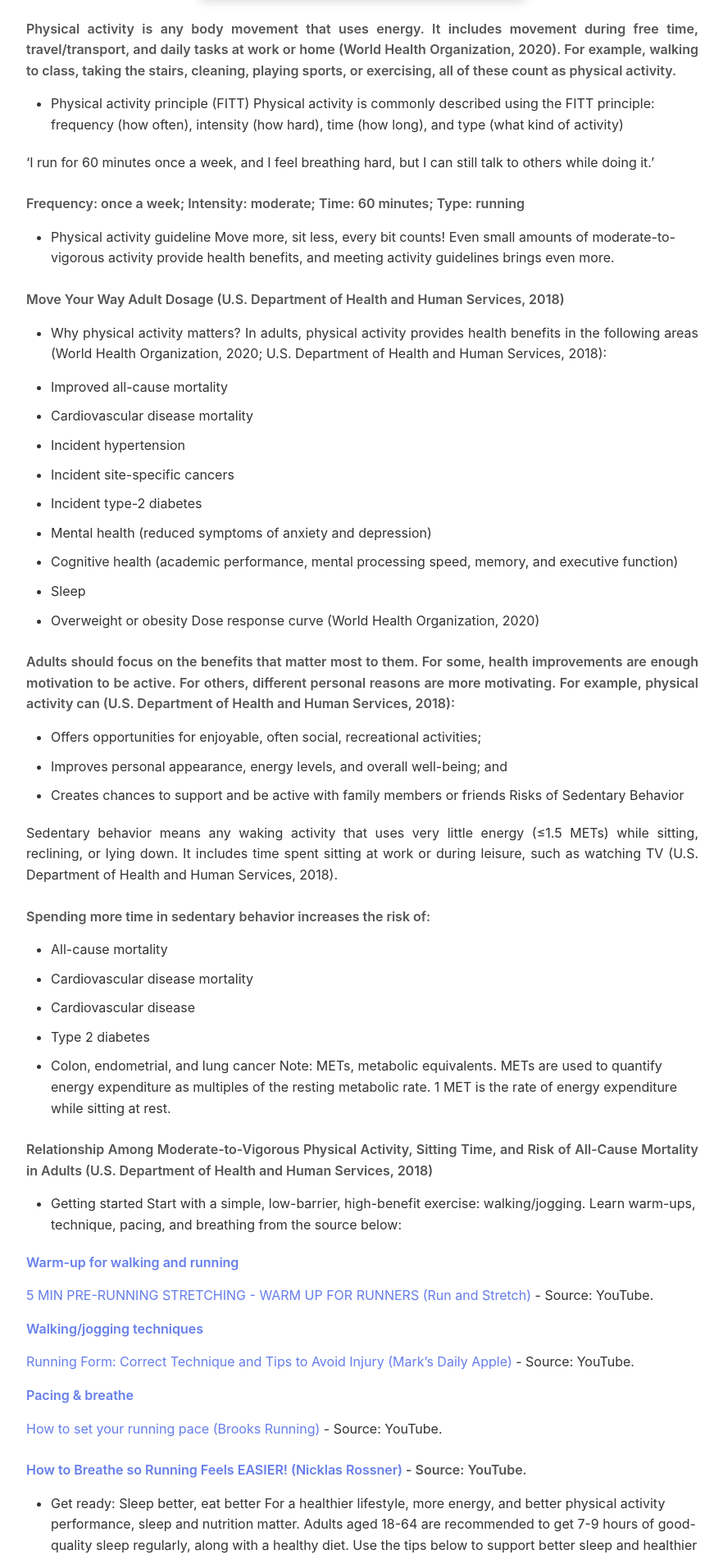
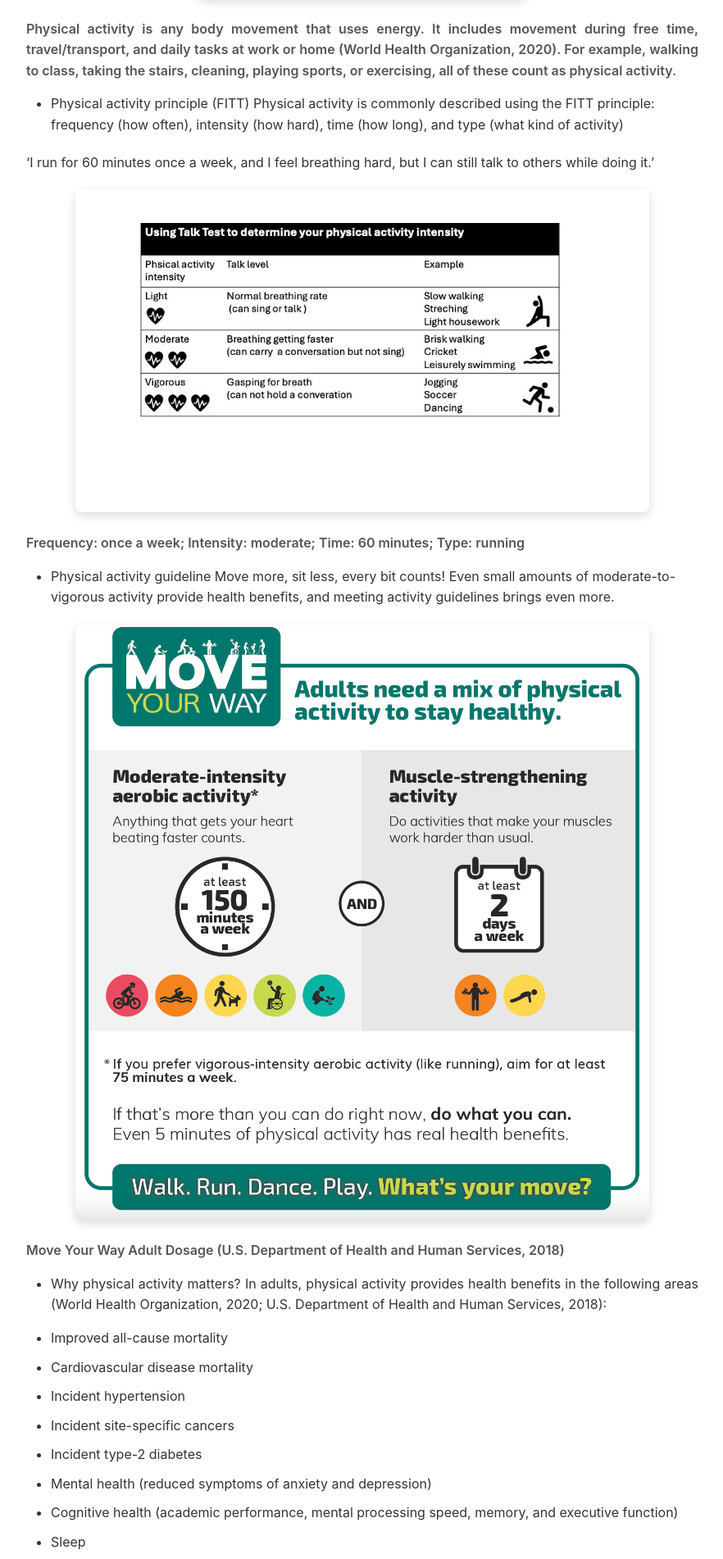
Before and after one commit to liangyahan-physical-education/liangyahan-physical-education.github.io, a Jekyll site: the page built from index.md, in a window 1280 px wide. Shown: the part 725-2627 px from the top of the page at 82% size, without its empty margins (198-1080 px from the left). Built offline with Jekyll 4.4.1, drawn with Linux system fonts in a browser that asks for light colours; grey boxes are pictures that could not be loaded.

Commit message:
Optimize image responsive sizing for different device types

```diff
--- a/assets/css/style.css
+++ b/assets/css/style.css
@@ -120,6 +120,29 @@ body {
     margin: 20px auto;
     border-radius: 8px;
     box-shadow: 0 4px 12px rgba(0, 0, 0, 0.15);
+    object-fit: contain;
+}
+
+/* Responsive image sizes by device type */
+/* Large desktops (1200px and above) */
+@media (min-width: 1200px) {
+    .content img {
+        max-width: 700px;
+    }
+}
+
+/* Tablets and small desktops (768px to 1199px) */
+@media (min-width: 768px) and (max-width: 1199px) {
+    .content img {
+        max-width: 85%;
+    }
+}
+
+/* Mobile devices (767px and below) */
+@media (max-width: 767px) {
+    .content img {
+        max-width: 100%;
+    }
 }
 
 /* Code and Pre */
--- a/index.md
+++ b/index.md
@@ -19,11 +19,17 @@ Physical activity is any body movement that uses energy. It includes movement du
 Physical activity is commonly described using the FITT principle: frequency (how often), intensity (how hard), time (how long), and type (what kind of activity)
 
 'I run for 60 minutes once a week, and I feel breathing hard, but I can still talk to others while doing it.'
+![Talk Test]({{ '/pics/talk_test.jpg' | relative_url }})
+
 
 Frequency: once a week; Intensity: moderate; Time: 60 minutes; Type: running
 
 - Physical activity guideline
 Move more, sit less, every bit counts! Even small amounts of moderate-to-vigorous activity provide health benefits, and meeting activity guidelines brings even more.
+
+
+![Move Your Way]({{ '/pics/move_your_way.png' | relative_url }})
+
 
 Move Your Way Adult Dosage (U.S. Department of Health and Human Services, 2018)
 
```
Also changed, not shown: pics/move_your_way.png (added), pics/talk_test.jpg (added).
